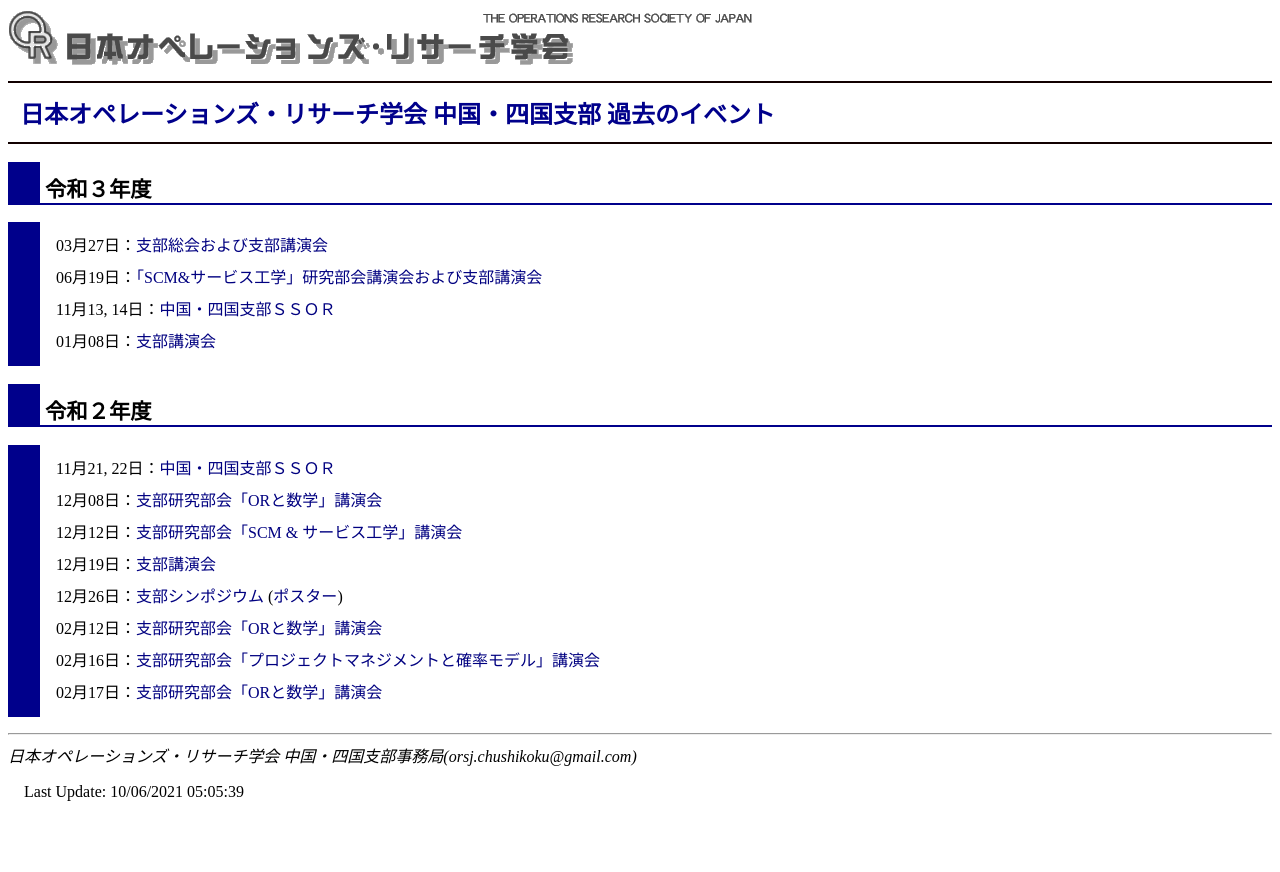
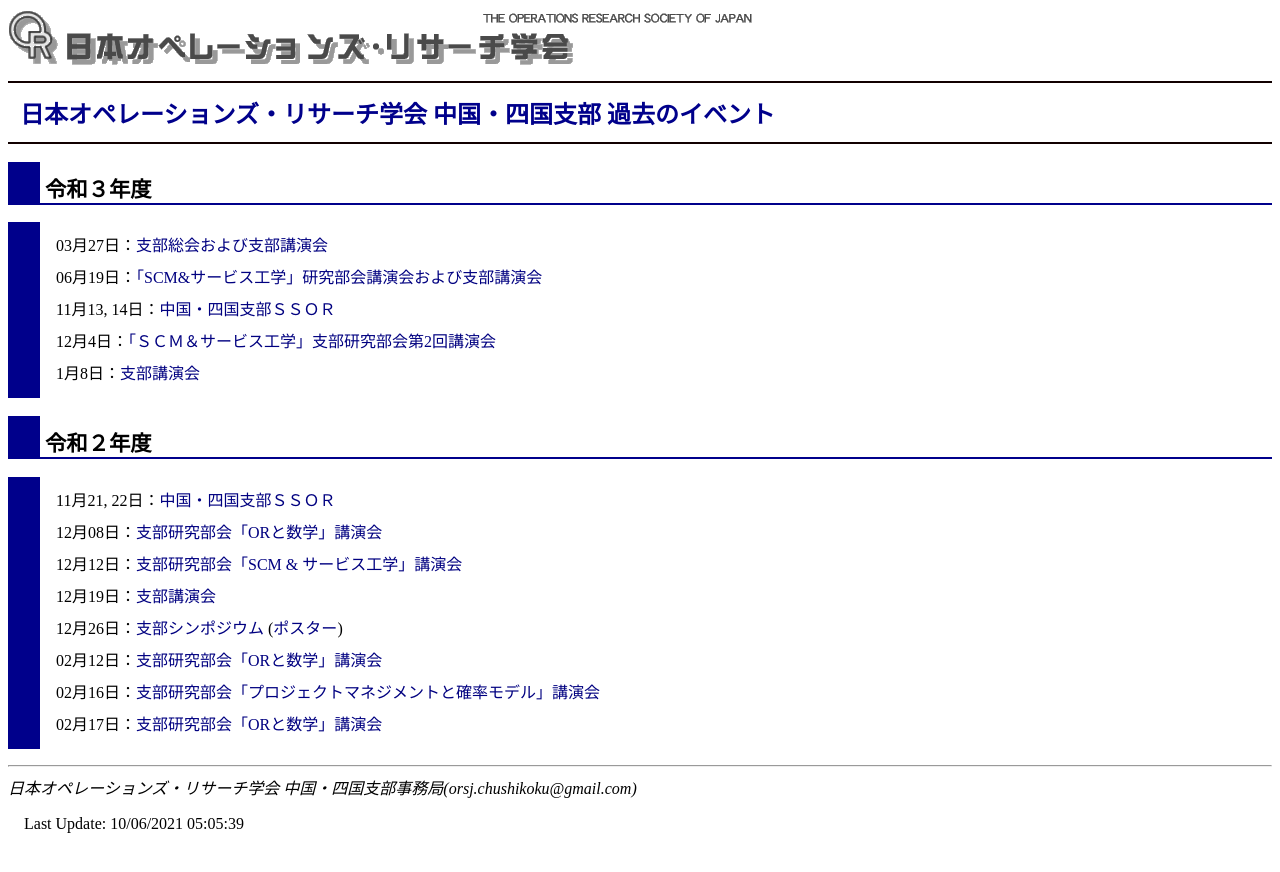
Before and after one commit to orsj-cs/orsj-cs.github.io, a Jekyll site: the page built from history.html, in a window 1280 px wide. Shown: the top 872 px of the page. Built offline with Jekyll 4.4.1, drawn with Linux system fonts in a browser that asks for light colours.

Commit message:
Update history.html

```diff
--- a/history.html
+++ b/history.html
@@ -9,7 +9,8 @@ title: 日本オペレーションズ・リサーチ学会 中国・四国支部
     <li>03月27日：<a href="event/20210327.html">支部総会および支部講演会</a></li>
     <li>06月19日：<a href="event/20210619.html">「SCM&amp;サービス工学」研究部会講演会および支部講演会</a></li>
     <li>11月13, 14日：<a href="http://www.sse.tottori-u.ac.jp/hp-keiei/ssor2021/index.html">中国・四国支部ＳＳＯＲ</a></li>
-    <li>01月08日：<a href="event/20220108.html">支部講演会</a></li>
+    <li>12月4日：<a href="https://orsj.org/?p=3713">「ＳＣＭ＆サービス工学」支部研究部会第2回講演会</a></li>
+    <li>1月8日：<a href="https://orsj.org/?p=3710">支部講演会</a></li>
 </ul>
 
 <h2>令和２年度</h2>
```
